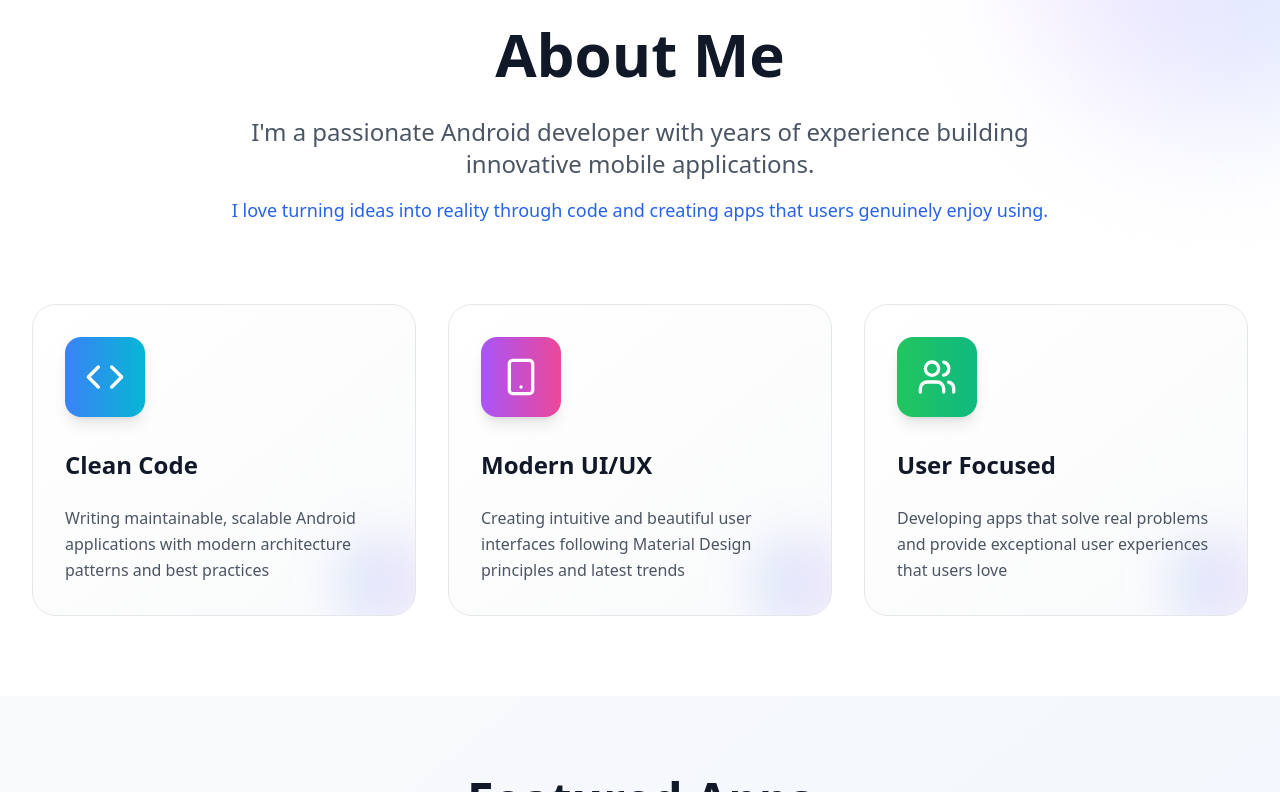
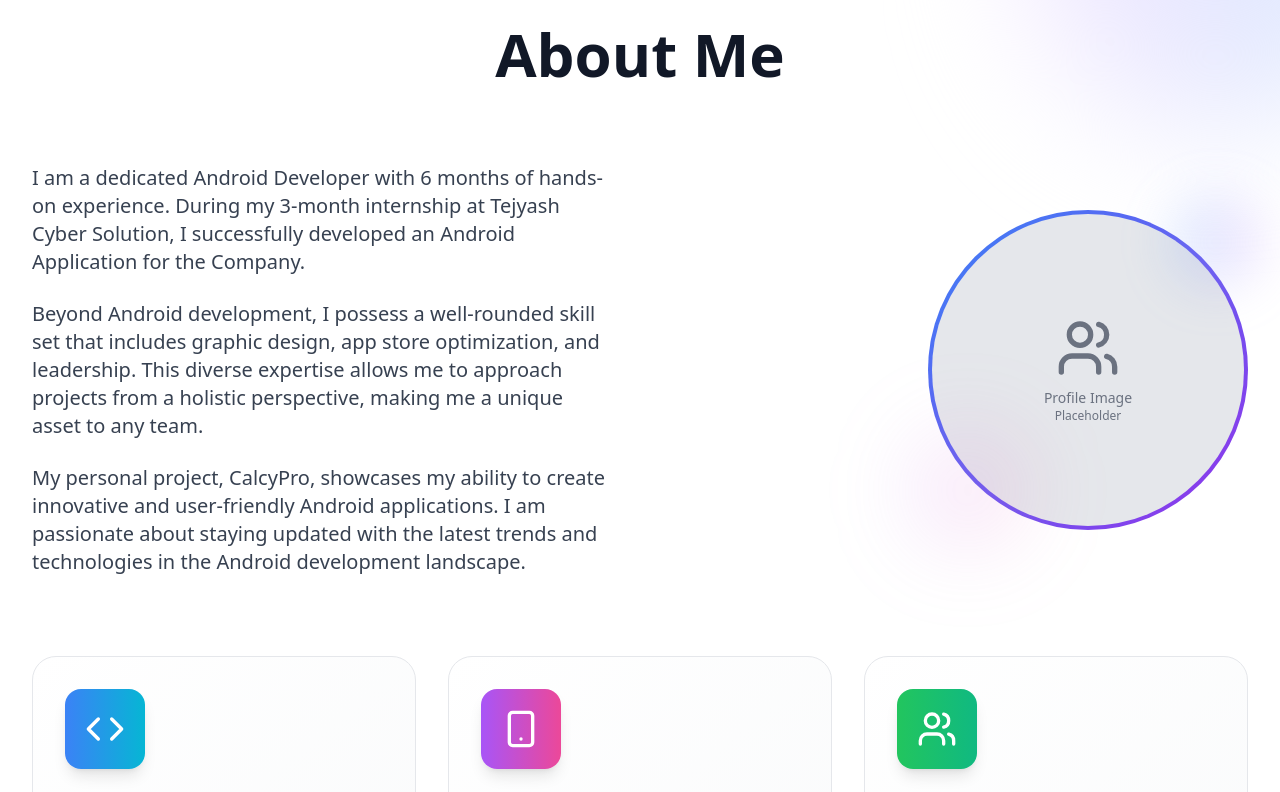
Before and after one commit to Adeshraigit/android-app-showcase-site, a React (Vite) app: page / in a window 1280 px wide. Shown: the part 928-1720 px from the top of the page. Built offline with nearby package versions, Linux system fonts and the light colour scheme.

Commit message:
Update About section
Update About section with image placeholder and text from image.

```diff
--- a/src/components/About.tsx
+++ b/src/components/About.tsx
@@ -36,14 +36,42 @@ export const About = () => {
           <h2 className="text-5xl md:text-6xl font-bold text-gray-900 dark:text-white mb-8">
             About Me
           </h2>
-          <p className="text-xl md:text-2xl text-gray-600 dark:text-gray-300 max-w-4xl mx-auto leading-relaxed">
-            I'm a passionate Android developer with years of experience building innovative mobile applications.
-            <span className="block mt-4 text-lg text-blue-600 dark:text-blue-400 font-medium">
-              I love turning ideas into reality through code and creating apps that users genuinely enjoy using.
-            </span>
-          </p>
         </div>
 
+        {/* Main About Content with Image */}
+        <div className="grid lg:grid-cols-2 gap-12 items-center mb-20">
+          <div className="space-y-6">
+            <p className="text-lg md:text-xl text-gray-700 dark:text-gray-300 leading-relaxed">
+              I am a dedicated Android Developer with 6 months of hands-on experience. During my 3-month internship at Tejyash Cyber Solution, I successfully developed an Android Application for the Company.
+            </p>
+            <p className="text-lg md:text-xl text-gray-700 dark:text-gray-300 leading-relaxed">
+              Beyond Android development, I possess a well-rounded skill set that includes graphic design, app store optimization, and leadership. This diverse expertise allows me to approach projects from a holistic perspective, making me a unique asset to any team.
+            </p>
+            <p className="text-lg md:text-xl text-gray-700 dark:text-gray-300 leading-relaxed">
+              My personal project, CalcyPro, showcases my ability to create innovative and user-friendly Android applications. I am passionate about staying updated with the latest trends and technologies in the Android development landscape.
+            </p>
+          </div>
+
+          {/* Profile Image Placeholder */}
+          <div className="flex justify-center lg:justify-end">
+            <div className="relative">
+              <div className="w-80 h-80 rounded-full bg-gradient-to-br from-blue-500 to-purple-600 p-1">
+                <div className="w-full h-full rounded-full bg-gray-200 dark:bg-gray-700 flex items-center justify-center overflow-hidden">
+                  <div className="text-gray-500 dark:text-gray-400 text-center">
+                    <Users className="w-16 h-16 mx-auto mb-2" />
+                    <p className="text-sm">Profile Image</p>
+                    <p className="text-xs">Placeholder</p>
+                  </div>
+                </div>
+              </div>
+              {/* Decorative elements */}
+              <div className="absolute -top-4 -right-4 w-24 h-24 bg-gradient-to-r from-blue-400/20 to-purple-400/20 rounded-full blur-xl"></div>
+              <div className="absolute -bottom-6 -left-6 w-32 h-32 bg-gradient-to-r from-purple-400/15 to-pink-400/15 rounded-full blur-2xl"></div>
+            </div>
+          </div>
+        </div>
+
+        {/* Skills Highlights */}
         <div className="grid md:grid-cols-3 gap-8">
           {highlights.map((item, index) => (
             <div
```
